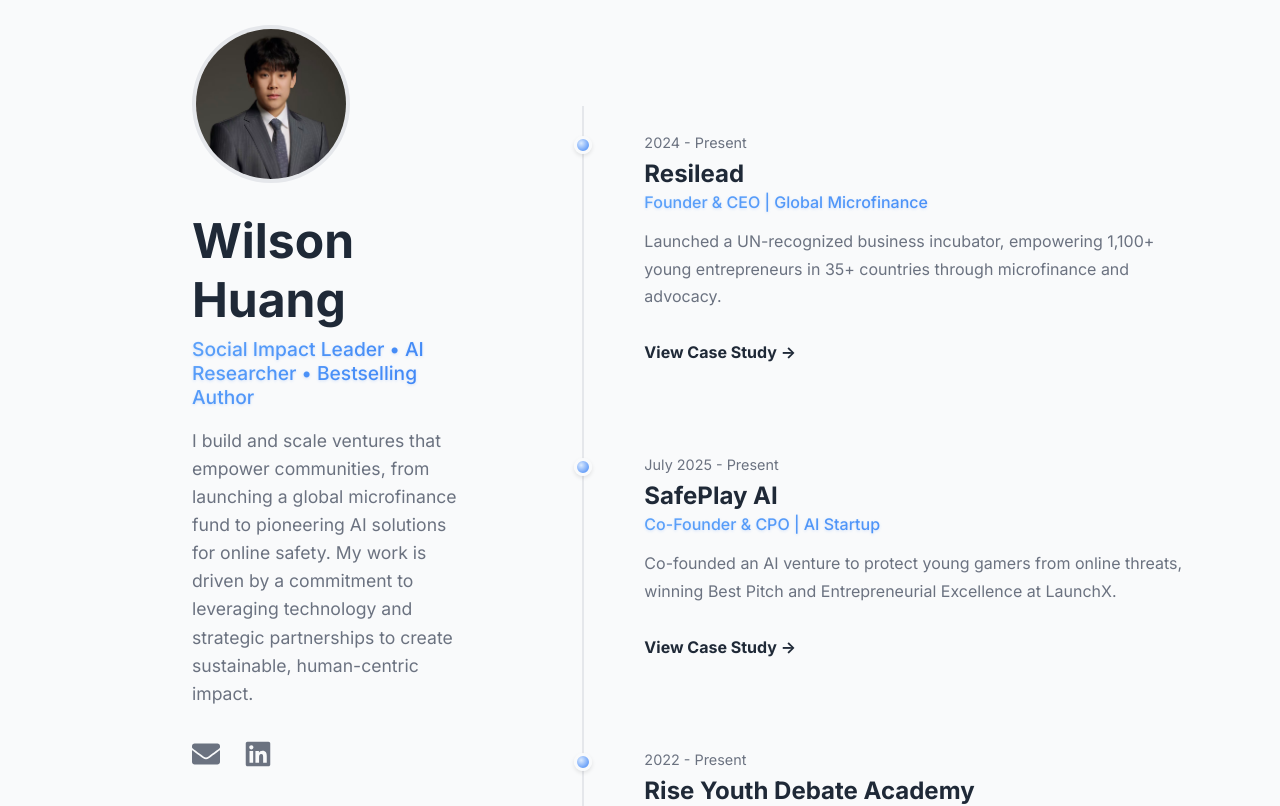
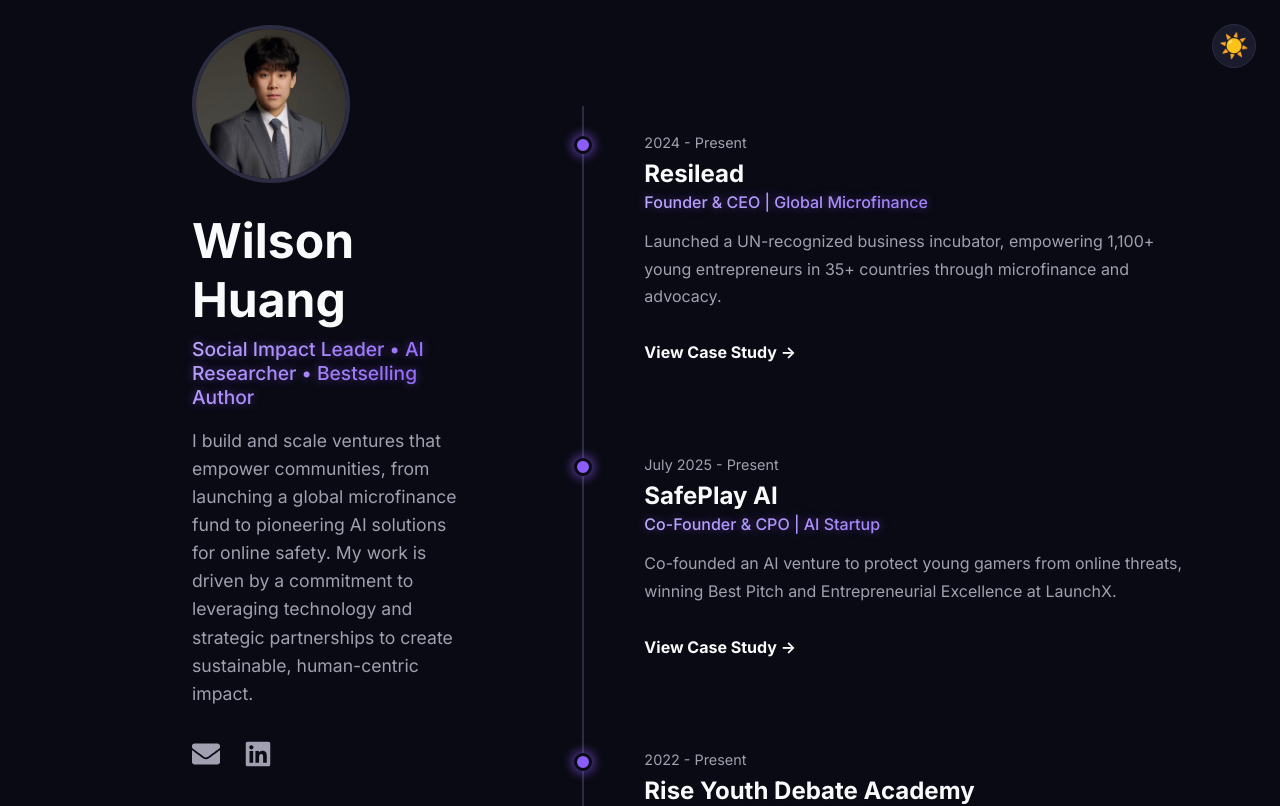
Before and after one commit to wilson-huang-cmyk/wilsonhuang, a React (Vite) app: page / in a window 1280 px wide. Shown: the top 806 px of the page. Built offline with nearby package versions, Linux system fonts and the light colour scheme.

Commit message:
dark/light mode

```diff
--- a/src/App.tsx
+++ b/src/App.tsx
@@ -1,4 +1,4 @@
-import { useState, useRef } from 'react'; // 1. Import useRef
+import { useState, useEffect, useRef } from 'react';
 import { Bio } from './components/Bio';
 import { Timeline, type TimelineEvent } from './components/Timeline';
 import { Footer } from './components/Footer';
@@ -7,22 +7,23 @@
 function App() {
   const [currentView, setCurrentView] = useState<'timeline' | 'caseStudy'>('timeline');
   const [selectedProject, setSelectedProject] = useState<TimelineEvent | null>(null);
+  const [theme, setTheme] = useState('dark'); // 'dark' is the default theme
+  const rightColumnRef = useRef<HTMLDivElement>(null);
 
-  // 2. Create a ref to hold the right column DOM element
-  const rightColumnRef = useRef<HTMLDivElement>(null);
+  // This effect runs when the 'theme' state changes
+  useEffect(() => {
+    // It removes any existing theme class and adds the current one
+    document.body.className = '';
+    document.body.classList.add(theme + '-theme');
+  }, [theme]);
 
   const handleNavigateToCaseStudy = (project: TimelineEvent) => {
     setSelectedProject(project);
     setCurrentView('caseStudy');
-
-    // 4. Implement conditional scrolling logic
-    const isMobile = window.innerWidth <= 1024; // Match this breakpoint to your CSS
-
+    const isMobile = window.innerWidth <= 1024;
     if (isMobile) {
-      // On mobile, scroll the top of the right column into view
       rightColumnRef.current?.scrollIntoView({ behavior: 'smooth' });
     } else {
-      // On desktop, scroll the entire window to the top
       window.scrollTo({ top: 0, behavior: 'smooth' });
     }
   };
@@ -32,13 +33,21 @@
     setSelectedProject(null);
   };
 
+  // Function to toggle between 'light' and 'dark' themes
+  const toggleTheme = () => {
+    setTheme(theme === 'dark' ? 'light' : 'dark');
+  };
+
   return (
     <div className="main-layout">
       <div className="left-column">
-        <Bio/>
+        {/* --- THEME TOGGLE BUTTON --- */}
+        <button onClick={toggleTheme} className="theme-toggle" aria-label="Toggle theme">
+          {theme === 'dark' ? '☀️' : '🌙'}
+        </button>
+        <Bio />
       </div>
 
-      {/* 3. Attach the ref to the right column div */}
       <div className="right-column" ref={rightColumnRef}>
         {currentView === 'timeline' ? (
           <Timeline onNavigate={handleNavigateToCaseStudy} />
--- a/src/index.css
+++ b/src/index.css
@@ -1,16 +1,34 @@
 /* src/index.css */
 @import url('https://fonts.googleapis.com/css2?family=Inter:wght@400;500;700;900&display=swap');
 
+/* --- DEFAULT DARK THEME VARIABLES --- */
 :root {
-  /* --- MINIMALIST SKY & SLATE PALETTE (LIGHT THEME) --- */
-  --bg-color: #F9FAFB;           /* Very light, cool gray */
-  --card-color: #FFFFFF;         /* Pure white for cards */
-  --text-color: #374151;         /* Dark Slate for body text */
-  --primary-color: #1F2937;       /* Deeper Slate for headings */
-  --secondary-text: #6B7280;     /* Medium Gray for subtitles */
-  --border-color: #E5E7EB;       /* Light Gray Border */
-  --timeline-line-color: #E5E7EB; /* Light Gray Line */
-  --accent-color: #3B82F6;        /* Modern Sky Blue */
+  --bg-color: #0A0A14;
+  --card-color: #1A1B2D;
+  --text-color: #E4E4E7;
+  --primary-color: #F9FAFB;
+  --secondary-text: #A0A0B0;
+  --border-color: #2C2D42;
+  --timeline-line-color: #2C2D42;
+  --accent-color: #8B5CF6;
+  --accent-color-light: #C4B5FD;
+  --accent-glow: rgba(139, 92, 246, 0.5);
+  --accent-glow-hover: rgba(139, 92, 246, 0.7);
+}
+
+/* --- LIGHT THEME VARIABLES (ACTIVATED BY CLASS ON BODY) --- */
+body.light-theme {
+  --bg-color: #F9FAFB;
+  --card-color: #FFFFFF;
+  --text-color: #374151;
+  --primary-color: #1F2937;
+  --secondary-text: #6B7280;
+  --border-color: #E5E7EB;
+  --timeline-line-color: #E5E7EB;
+  --accent-color: #3B82F6;
+  --accent-color-light: #60A5FA;
+  --accent-glow: rgba(59, 130, 246, 0.2);
+  --accent-glow-hover: rgba(59, 130, 246, 0.5);
 }
 
 body {
@@ -22,7 +40,32 @@
   -moz-osx-font-smoothing: grayscale;
   background-color: var(--bg-color);
   color: var(--text-color);
+  transition: background-color 0.3s ease, color 0.3s ease;
 }
+
+/* --- THEME TOGGLE BUTTON --- */
+.theme-toggle {
+  position: fixed; /* Changed to fixed for viewport positioning */
+  top: 1.5rem;
+  right: 1.5rem;
+  z-index: 1000;
+  background: var(--card-color);
+  border: 1px solid var(--border-color);
+  width: 44px;
+  height: 44px;
+  border-radius: 50%;
+  cursor: pointer;
+  font-size: 1.5rem;
+  display: flex;
+  align-items: center;
+  justify-content: center;
+  transition: all 0.3s ease;
+}
+.theme-toggle:hover {
+  transform: scale(1.1) rotate(15deg);
+  box-shadow: 0 0 10px var(--accent-glow-hover);
+}
+
 
 /* --- MAIN TWO-COLUMN LAYOUT --- */
 .main-layout {
@@ -66,17 +109,19 @@
   color: var(--primary-color);
   margin: 0 0 0.5rem;
 }
+
 .bio-title {
   font-size: 1.2rem;
-  /* IMPROVED SHINY TEXT: Higher contrast gradient for readability */
-  background-image: linear-gradient(135deg, #60A5FA, var(--accent-color)); /* From a medium blue to main blue */
+  font-weight: 500;
+  margin: 0 0 1rem;
+  /* Applying shiny effect directly */
+  background-image: linear-gradient(135deg, var(--accent-color-light), var(--accent-color));
   -webkit-background-clip: text;
   -webkit-text-fill-color: transparent;
-  color: var(--accent-color); /* Fallback for browsers that don't support text-fill-color */
-  text-shadow: 0 1px 3px rgba(59, 130, 246, 0.2); /* Sharper, more subtle shadow */
-  margin: 0 0 1rem;
-  font-weight: 500;
+  color: var(--accent-color); /* Fallback */
+  text-shadow: 0 0 10px var(--accent-glow);
 }
+
 .bio-description {
   color: var(--secondary-text);
   line-height: 1.6;
@@ -87,23 +132,21 @@
 .social-icons {
   margin-top: 2rem;
   display: flex;
-  gap: 1.5rem; /* Space between icons */
+  gap: 1.5rem;
 }
 
 .social-icon-link {
   color: var(--secondary-text);
-  font-size: 1.75rem; /* Icon size */
-  transition: color 0.3s, transform 0.3s;
+  font-size: 1.75rem;
+  transition: all 0.3s;
 }
 
 .social-icon-link:hover {
-  /* IMPROVED SHINY HOVER: Higher contrast gradient */
-  background-image: linear-gradient(135deg, #60A5FA, var(--accent-color));
-  -webkit-background-clip: text;
-  -webkit-text-fill-color: transparent;
-  color: var(--accent-color); /* Fallback */
-  text-shadow: 0 0 8px rgba(59, 130, 246, 0.5); /* Stronger glow on hover */
-  transform: translateY(-3px); /* Hover effect */
+  transform: translateY(-3px);
+  color: var(--accent-color);
+}
+.social-icon-link:hover > * {
+  text-shadow: 0 0 12px var(--accent-glow-hover);
 }
 
 
@@ -126,7 +169,7 @@
 .timeline-item {
   position: relative;
   margin-bottom: 2rem;
-  transition: background-color 0.3s;
+  transition: background-color 0.3s, box-shadow 0.3s;
   padding: 1.5rem;
   border-radius: 8px;
   cursor: pointer;
@@ -134,7 +177,7 @@
 
 .timeline-item:hover {
     background-color: var(--card-color);
-    box-shadow: 0 4px 12px rgba(0, 0, 0, 0.05);
+    box-shadow: 0 4px 12px rgba(0, 0, 0, 0.1);
 }
 
 .timeline-dot {
@@ -144,9 +187,10 @@
   width: 12px;
   height: 12px;
   border-radius: 50%;
-  background: radial-gradient(circle at 35% 35%, #DBEAFE, var(--accent-color));
-  box-shadow: 0 2px 4px rgba(0, 0, 0, 0.1); /* Subtle shadow for light theme */
+  background-color: var(--accent-color);
+  box-shadow: 0 0 10px 3px var(--accent-glow);
   border: 3px solid var(--bg-color);
+  transition: all 0.3s ease;
 }
 
 .timeline-content {
@@ -163,14 +207,14 @@
   margin: 0;
 }
 .timeline-category {
-    /* IMPROVED SHINY TEXT: Higher contrast gradient */
-    background-image: linear-gradient(135deg, #60A5FA, var(--accent-color));
+    font-weight: 500;
+    margin: 0.25rem 0 0.75rem;
+    /* Applying shiny effect directly */
+    background-image: linear-gradient(135deg, var(--accent-color-light), var(--accent-color));
     -webkit-background-clip: text;
     -webkit-text-fill-color: transparent;
     color: var(--accent-color); /* Fallback */
-    text-shadow: 0 1px 3px rgba(59, 130, 246, 0.2); /* Sharper, more subtle shadow */
-    font-weight: 500;
-    margin: 0.25rem 0 0.75rem;
+    text-shadow: 0 0 10px var(--accent-glow);
 }
 .timeline-description {
   color: var(--secondary-text);
@@ -197,20 +241,21 @@
 .back-button {
   background: none;
   border: none;
-  /* IMPROVED SHINY TEXT: Higher contrast gradient */
-  background-image: linear-gradient(135deg, #60A5FA, var(--accent-color));
-  -webkit-background-clip: text;
-  -webkit-text-fill-color: transparent;
-  color: var(--accent-color); /* Fallback */
-  text-shadow: 0 1px 3px rgba(59, 130, 246, 0.2); /* Sharper, more subtle shadow */
   font-size: 1rem;
   font-weight: bold;
   cursor: pointer;
   padding: 0;
   margin-bottom: 2rem;
 }
-.back-button:hover {
-  text-shadow: 0 0 12px rgba(59, 130, 246, 0.6); /* Stronger glow on hover */
+.back-button > span {
+  background-image: linear-gradient(135deg, var(--accent-color-light), var(--accent-color));
+  -webkit-background-clip: text;
+  -webkit-text-fill-color: transparent;
+  color: var(--accent-color); /* Fallback */
+  text-shadow: 0 0 10px var(--accent-glow);
+}
+.back-button:hover span {
+  text-shadow: 0 0 12px var(--accent-glow-hover);
 }
 
 
@@ -220,15 +265,15 @@
   margin-bottom: 2rem;
 }
 .case-study-category {
-  /* IMPROVED SHINY TEXT: Higher contrast gradient */
-  background-image: linear-gradient(135deg, #60A5FA, var(--accent-color));
+  font-weight: bold;
+  text-transform: uppercase;
+  margin: 0;
+  /* Applying shiny effect directly */
+  background-image: linear-gradient(135deg, var(--accent-color-light), var(--accent-color));
   -webkit-background-clip: text;
   -webkit-text-fill-color: transparent;
   color: var(--accent-color); /* Fallback */
-  text-shadow: 0 1px 3px rgba(59, 130, 246, 0.2); /* Sharper, more subtle shadow */
-  font-weight: bold;
-  text-transform: uppercase;
-  margin: 0;
+  text-shadow: 0 0 10px var(--accent-glow);
 }
 .case-study-title {
   font-size: 3rem;
@@ -274,8 +319,8 @@
     gap: 0.5rem;
 }
 .tech-tag {
-    background-color: var(--border-color); /* Light gray background for tags */
-    color: var(--text-color);
+    background-color: var(--card-color);
+    border: 1px solid var(--border-color);
     padding: 0.5rem 1rem;
     border-radius: 20px;
     font-size: 0.9rem;
@@ -290,13 +335,13 @@
 .gallery-item-container {
   position: relative;
   overflow: hidden;
-  display: flex;              /* center images */
+  display: flex;
   justify-content: center;
   align-items: center;
 }
 
 .gallery-image {
-  max-width: 100%;            /* keep original ratio */
+  max-width: 100%;
   height: auto;
   display: block;
 }
@@ -308,10 +353,10 @@
   transform: translateX(-50%) translateY(20px);
   width: 90%;
   max-width: 500px;
-  background: rgba(31, 41, 55, 0.6); /* Darker glass effect for light theme */
+  background: rgba(26, 26, 26, 0.7);
   backdrop-filter: blur(8px) saturate(180%);
   -webkit-backdrop-filter: blur(8px) saturate(180%);
-  color: #FFFFFF; /* White text on the dark caption background */
+  color: #FFFFFF;
   padding: 0.75rem 1rem;
   font-size: 0.95rem;
   text-align: center;
@@ -319,6 +364,11 @@
   transition: all 0.4s ease;
   pointer-events: none;
 }
+body.light-theme .gallery-caption {
+  background: rgba(249, 250, 251, 0.7);
+  color: #1F2937;
+}
+
 
 .gallery-item-container:hover .gallery-caption {
   opacity: 1;
@@ -344,12 +394,7 @@
     font-weight: 500;
 }
 .back-to-top:hover {
-    /* IMPROVED SHINY HOVER: Higher contrast gradient */
-    background-image: linear-gradient(135deg, #60A5FA, var(--accent-color));
-    -webkit-background-clip: text;
-    -webkit-text-fill-color: transparent;
-    color: var(--accent-color); /* Fallback */
-    text-shadow: 0 0 8px rgba(59, 130, 246, 0.5); /* Stronger glow on hover */
+  color: var(--accent-color);
 }
 
 /* --- RESPONSIVE STYLES --- */
@@ -359,11 +404,14 @@
     padding: 0 1.5rem;
   }
   .left-column {
-    position: static;
+    position: static; /* Let it scroll normally on mobile */
     height: auto;
     padding: 3rem 0 2rem 0;
     text-align: center;
     align-items: center;
+  }
+  .theme-toggle {
+    /* position is fixed, so it remains in the corner */
   }
   .right-column {
     padding-top: 0;
@@ -372,7 +420,7 @@
     text-align: center;
   }
   .social-icons {
-    justify-content: center; /* Center icons on mobile */
+    justify-content: center;
   }
   .bio-name {
     font-size: 2.25rem;
```
